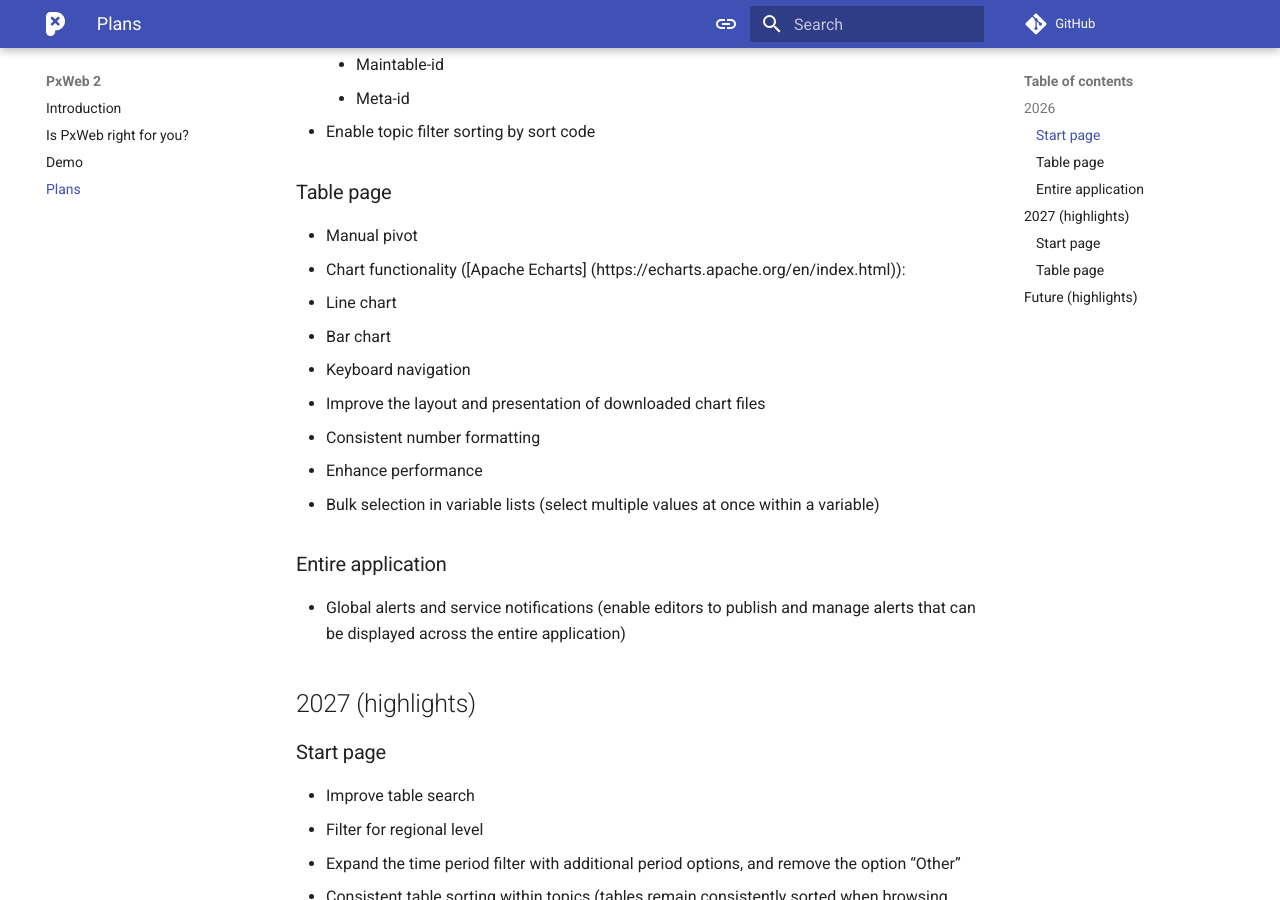
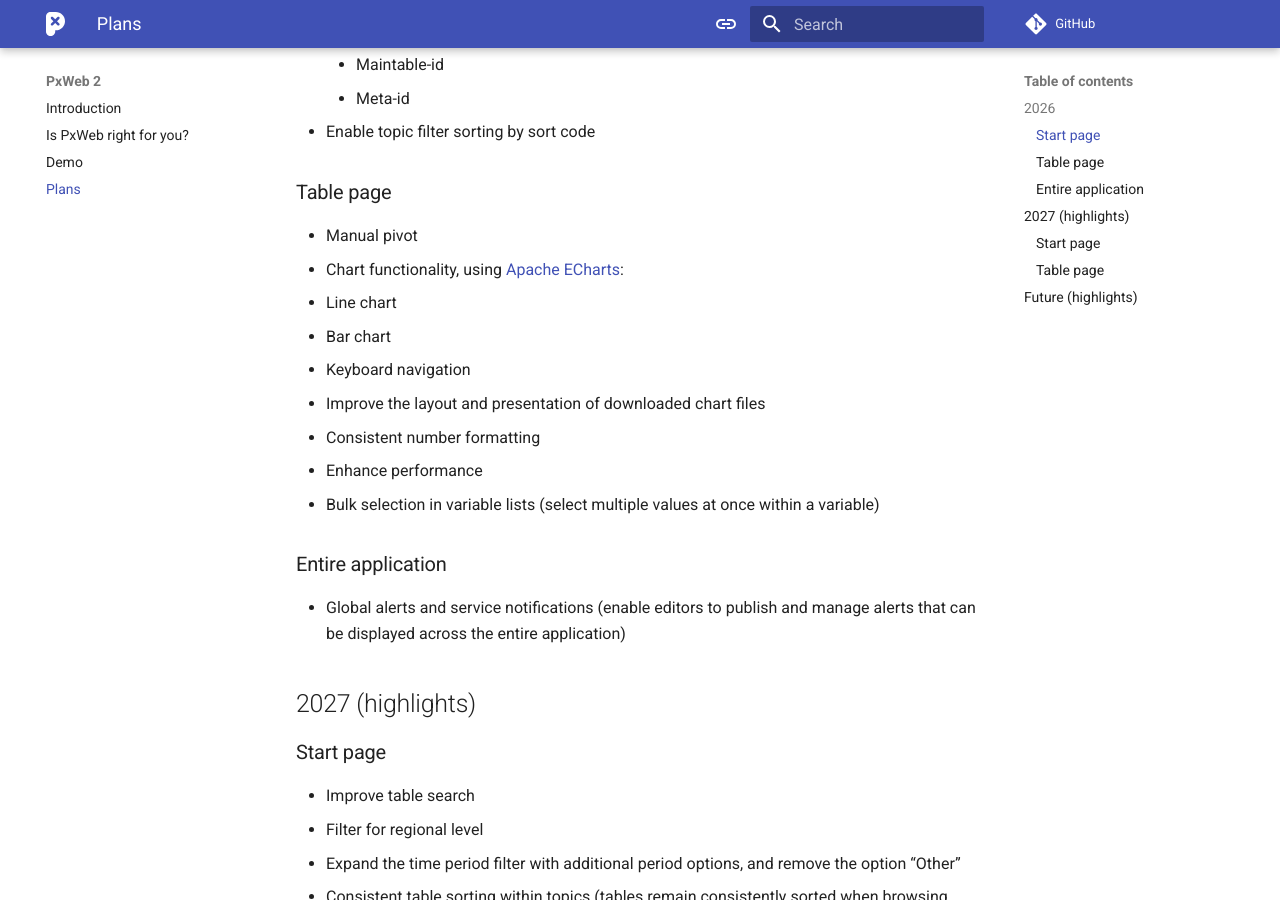
Before and after one commit to PxTools/pxtools.github.io, an MkDocs documentation site: the page built from docs/PxWeb2/project/plans.md, in a window 1280 px wide and 900 px high, scrolled down 482 px. Built offline with MkDocs 1.6.1 and Material for MkDocs 9.7.7, drawn with Linux system fonts in a browser that asks for light colours; comment, search, counter and statistics services are not loaded.

Commit message:
Update plans.md
Fikset feilformatert lenke

```diff
--- a/docs/PxWeb2/project/plans.md
+++ b/docs/PxWeb2/project/plans.md
@@ -13,7 +13,7 @@ The priorities below reflect our current focus areas. They may change over time
 
 ### Table page
 - Manual pivot
-- Chart functionality ([Apache Echarts] (https://echarts.apache.org/en/index.html)):
+- Chart functionality, using [Apache ECharts](https://echarts.apache.org/en/index.html):
   - Line chart
   - Bar chart
   - Keyboard navigation
```
